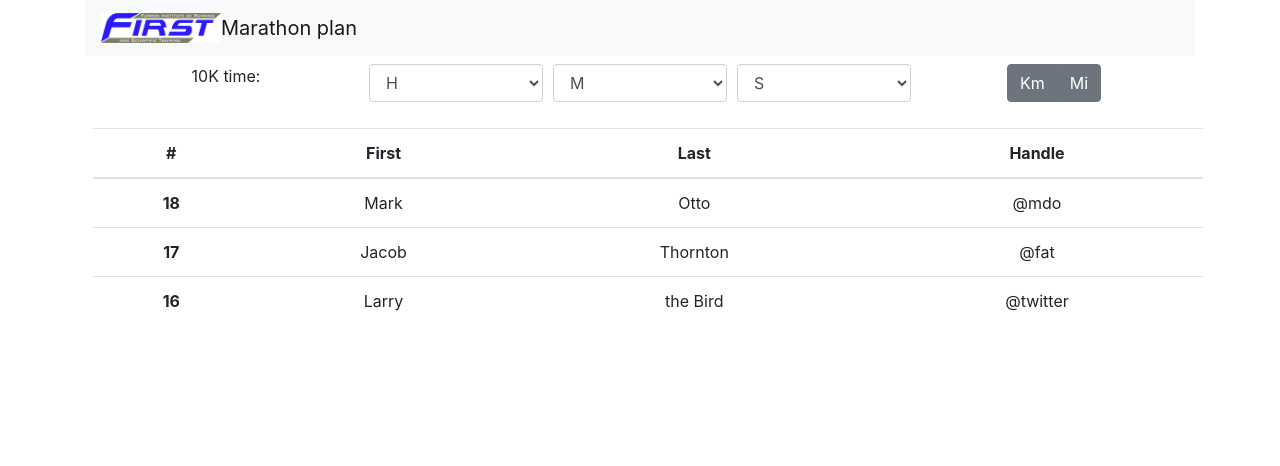
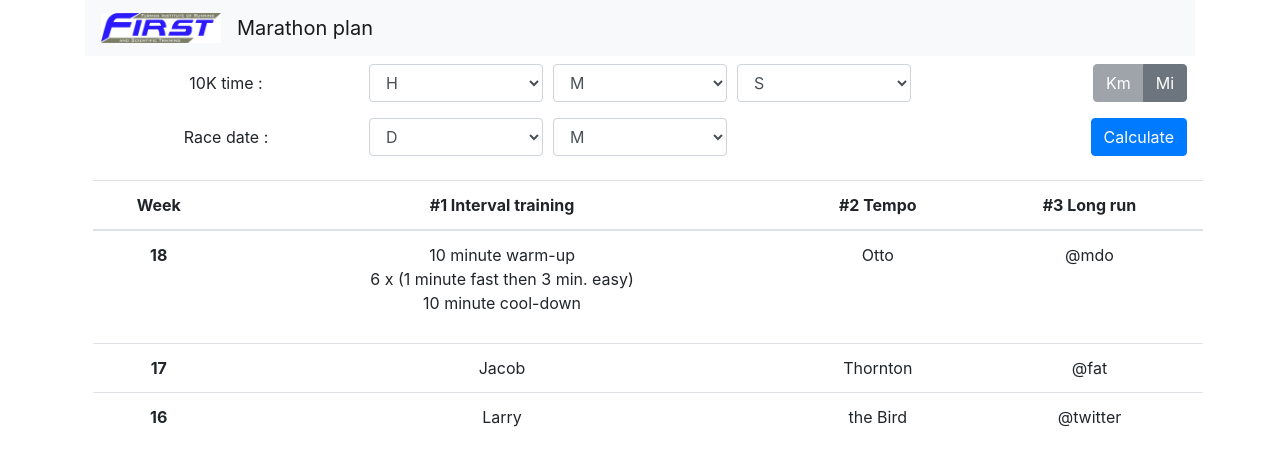
Before and after one commit to nikonhub/first-marathon-calculator, a React (Create React App) app: page / in a window 1280 px wide. Shown: the top 466 px of the page. Built offline with nearby package versions, Linux system fonts and the light colour scheme.

Commit message:
Add state to form inputs

```diff
--- a/src/components/Navbar.js
+++ b/src/components/Navbar.js
@@ -4,7 +4,7 @@ const Navbar = () => {
     return (
         <nav className="navbar navbar-light bg-light">
             <div className="navbar-brand">
-                <img src="/first_logo.jpg" height="30" className="d-inline-block align-top" alt="First" />
+                <img src="/first_logo.jpg" height="30" className="d-inline-block align-top mr-3" alt="First" />
                 Marathon plan
             </div>
         </nav>
--- a/src/views/MarathonPlan/PlanCalendar.js
+++ b/src/views/MarathonPlan/PlanCalendar.js
@@ -1,20 +1,26 @@
 import React from 'react';
 
-const PlanCalendar = () => {
+const PlanCalendar = ({ bestTenKPace, plannedMarathonPace, unit }) => {
     return (
-        <table class="table m-2">
+        <table className="table m-2">
             <thead>
                 <tr>
-                    <th scope="col">#</th>
-                    <th scope="col">First</th>
-                    <th scope="col">Last</th>
-                    <th scope="col">Handle</th>
+                    <th scope="col">Week</th>
+                    <th scope="col">#1 Interval training</th>
+                    <th scope="col">#2 Tempo</th>
+                    <th scope="col">#3 Long run</th>
                 </tr>
             </thead>
             <tbody>
                 <tr>
                     <th scope="row">18</th>
-                    <td>Mark</td>
+                    <td>
+                        <p>
+                            10 minute warm-up<br />
+                            6 x (1 minute fast then 3 min. easy)<br />
+                            10 minute cool-down
+                        </p>
+                    </td>
                     <td>Otto</td>
                     <td>@mdo</td>
                 </tr>
--- a/src/views/MarathonPlan/TimeForm.js
+++ b/src/views/MarathonPlan/TimeForm.js
@@ -1,48 +1,103 @@
-import React from 'react';
+import React, { useState, useReducer } from 'react';
 
-function render60options() {
+function renderNOptions(start, max) {
     const optionList = [];
 
-    for (let i = 0; i < 60; i++) {
-        optionList.push(<option value={i}>{i < 10 ? `0${i}` : i}</option>)
+    for (let i = start; i <= max; i++) {
+        optionList.push(<option key={i} value={i}>{i < 10 ? `0${i}` : i}</option>)
     }
 
     return optionList;
 }
 
-const TimeForm = () => {
+function timeReducer(state, { type, payload }) {
+    switch (type) {
+        case 'setHours':
+            return { ...state, hours: payload.hours };
+        case 'setMinutes':
+            return { ...state, minutes: payload.minutes };
+        case 'setSeconds':
+            return { ...state, seconds: payload.seconds };
+        case 'getTime':
+            return parseInt(state.hours, 10) * 3600 + parseInt(state.minutes, 10) * 60 + parseInt(state.seconds, 10);
+        default:
+            return state;
+    }
+}
+
+const TimeForm = ({ onSubmit }) => {
+    // Initial state as double zero. Will be converted to 0. Prevent after to calculate empty values as zero
+    const [timeData, dispatch] = useReducer(timeReducer, { hours: '00', minutes: '00', seconds: '00' });
+    const [day, setDay] = useState(0);
+    const [month, setMonth] = useState(0);
+    const [unit, setUnit] = useState('km');
+
     return (
-        <form className="m-2">
-            <div class="form-row">
+        <form className="m-2" onSubmit={onSubmit}>
+            <div className="form-row">
                 <div className="form-group col-md-3">
-                    <p>10K time:</p>
+                    <label className="col-form-label">10K time :</label>
                 </div>
+
                 <div className="form-group col-md-2">
-                    <select className="form-control" id="exampleFormControlSelect1">
-                        <option value="0">H</option>
-                        {render60options()}
+                    <select className="form-control" value={timeData.hours} onChange={e => dispatch({ type: 'setHours', payload: { hours: e.target.value } })}>
+                        <option value="00">H</option>
+                        {renderNOptions(0, 59)}
                     </select>
                 </div>
 
                 <div className="form-group col-md-2">
-                    <select className="form-control" id="exampleFormControlSelect1">
-                        <option value="0">M</option>
-                        {render60options()}
+                    <select className="form-control" value={timeData.minutes} onChange={e => dispatch({ type: 'setMinutes', payload: { minutes: e.target.value } })}>
+                        <option value="00">M</option>
+                        {renderNOptions(0, 59)}
                     </select>
                 </div>
 
                 <div className="form-group col-md-2">
-                    <select className="form-control" id="exampleFormControlSelect1">
-                        <option value="0">S</option>
-                        {render60options()}
+                    <select className="form-control" value={timeData.seconds} onChange={e => dispatch({ type: 'setSeconds', payload: { seconds: e.target.value } })}>
+                        <option value="00">S</option>
+                        {renderNOptions(0, 59)}
                     </select>
                 </div>
 
                 <div className="form-group col-md-3">
-                    <div class="btn-group" role="group" aria-label="Basic example">
-                        <button type="button" class="btn btn-secondary">Km</button>
-                        <button type="button" class="btn btn-secondary">Mi</button>
+                    <div className="float-right btn-group" >
+                        <button type="button" className="btn btn-secondary" disabled={unit === 'km'} onClick={() => setUnit('km')}>Km</button>
+                        <button type="button" className="btn btn-secondary" disabled={unit === 'mi'} onClick={() => setUnit('mi')}>Mi</button>
                     </div>
+                </div>
+            </div>
+            <div className="form-row">
+                <div className="form-group col-md-3">
+                    <label className="col-form-label">Race date :</label>
+                </div>
+
+                <div className="form-group col-md-2">
+                    <select className="form-control" value={day} onChange={e => setDay(e.target.value)}>
+                        <option value="0">D</option>
+                        {renderNOptions(1, 31)}
+                    </select>
+                </div>
+
+                <div className="form-group col-md-2">
+                    <select className="form-control" value={month} onChange={e => setMonth(e.target.value)}>
+                        <option value="0">M</option>
+                        <option value="1">January</option>
+                        <option value="2">February</option>
+                        <option value="3">March</option>
+                        <option value="4">April</option>
+                        <option value="5">May</option>
+                        <option value="6">June</option>
+                        <option value="7">July</option>
+                        <option value="8">August</option>
+                        <option value="9">September</option>
+                        <option value="10">October</option>
+                        <option value="11">November</option>
+                        <option value="12">December</option>
+                    </select>
+                </div>
+                <div className="form-group col-md-5">
+                    <button className="float-right btn btn-primary" type="submit">Calculate</button>
                 </div>
             </div>
         </form>
```
